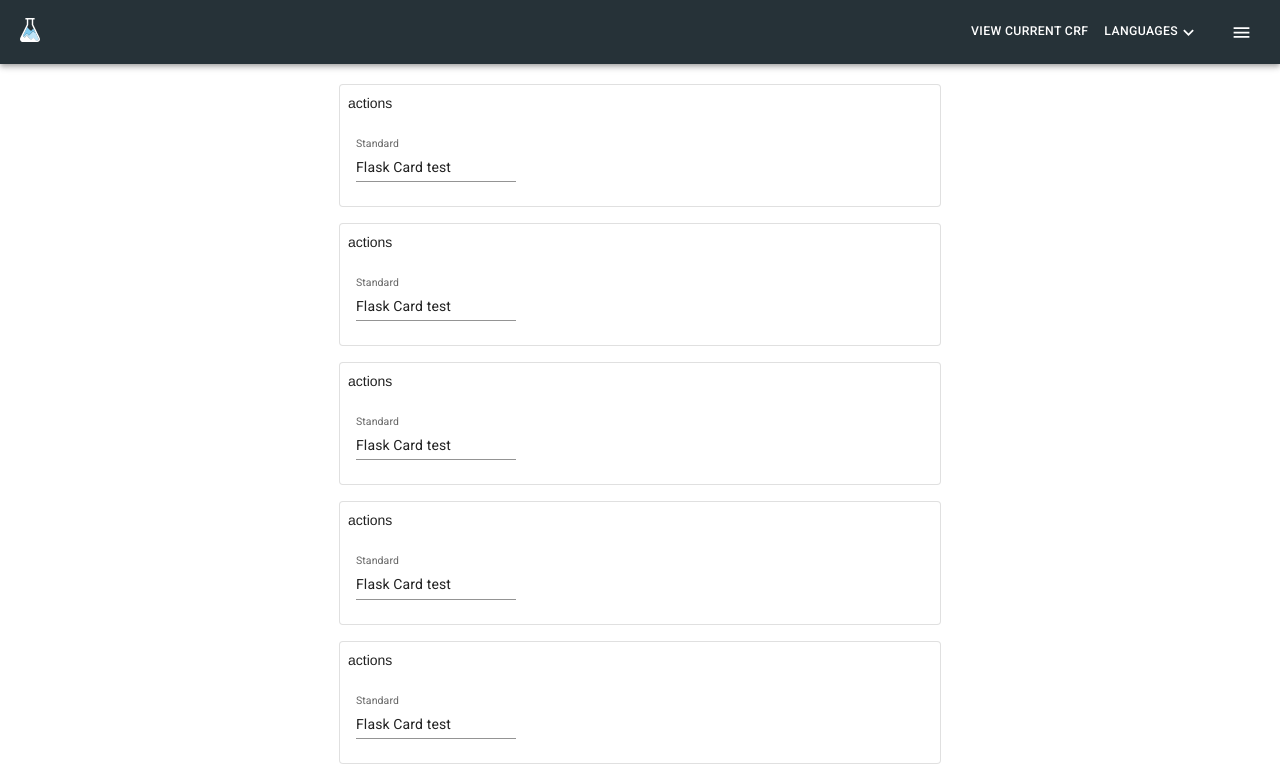
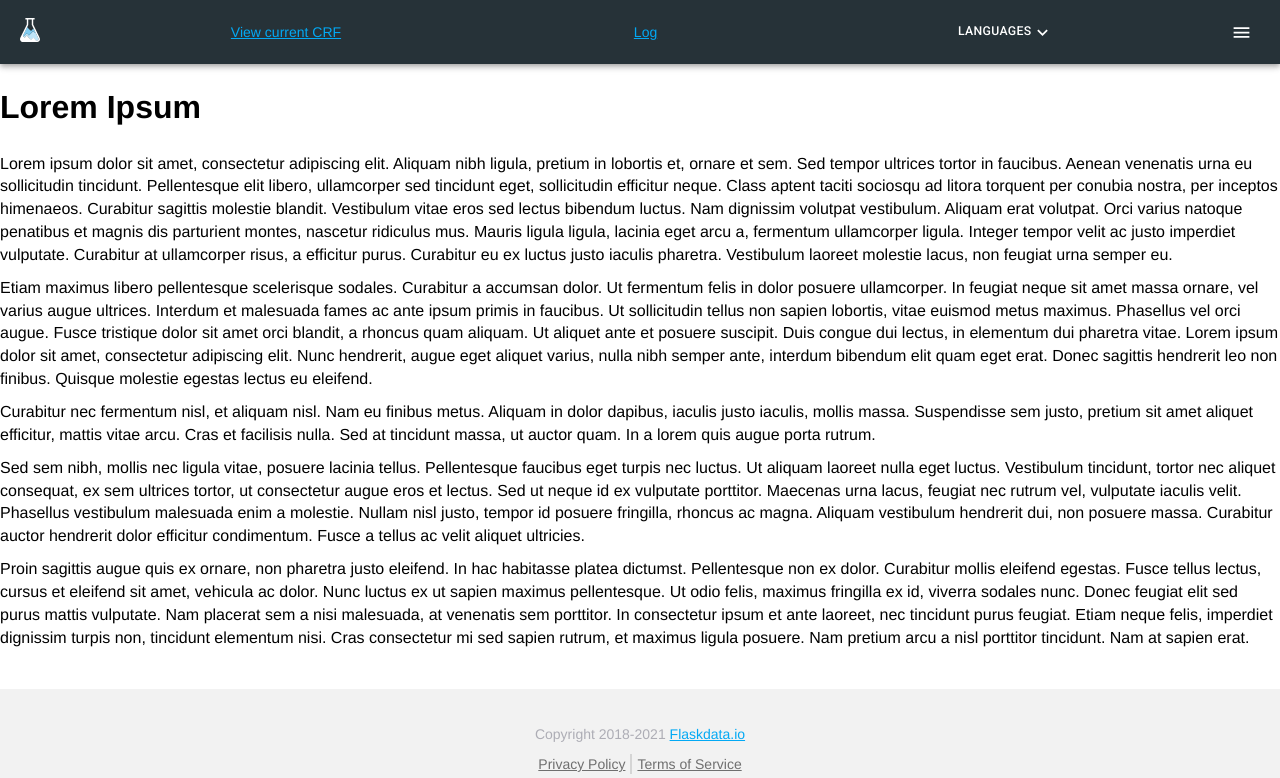
Before and after one commit to nakhaev/viever, a React (Create React App) app: page /log in a window 1280 px wide. Shown: the top 778 px of the page. Built offline with nearby package versions, Linux system fonts and the light colour scheme.

Commit message:
base routing was added

```diff
--- a/package.json
+++ b/package.json
@@ -15,6 +15,7 @@
     "react": "^17.0.2",
     "react-app-polyfill": "^2.0.0",
     "react-dom": "^17.0.2",
+    "react-router-dom": "^5.3.0",
     "react-scripts": "4.0.3",
     "web-vitals": "^1.0.1"
   },
--- a/src/App.js
+++ b/src/App.js
@@ -3,7 +3,10 @@ import '@fontsource/roboto/400.css';
 import '@fontsource/roboto/500.css';
 import '@fontsource/roboto/700.css';
 import './App.scss';
+import { Switch, Route } from 'react-router-dom';
 import Viewer from './pages/Viewer';
+import Log from './pages/Log'
+import IncorrectLink from './pages/IncorrectLink';
 
 function App() {
     let styles = ['App']
@@ -16,7 +19,11 @@ function App() {
 
     return (
         <div className={styles.join(' ')}>
-            <Viewer/>
+            <Switch>
+                <Route path={'/'} exact component={Viewer} />
+                <Route path={'/log'} exact component={Log} />
+                <Route component={IncorrectLink} />
+            </Switch>
         </div>
     );
 }
--- a/src/components/Header/Header.js
+++ b/src/components/Header/Header.js
@@ -9,6 +9,7 @@ import MenuIcon from '@mui/icons-material/Menu';
 import { Menu } from '@mui/material';
 import { MenuItem } from '@mui/material';
 import ExpandMoreIcon from '@mui/icons-material/ExpandMore';
+import { NavLink } from 'react-router-dom';
 import config from '../../config';
 
 export default function Header() {
@@ -23,13 +24,14 @@ export default function Header() {
 
     return(
         <Box sx={{ flexGrow: 1 }} id="header">
-            <AppBar position="static" style={{backgroundColor: '#263238'}}>
+            <AppBar position="static">
                 <a href={config.flaskUrl}>
                     <img alt="home" height="24px" src="/flask_white_icon.svg" id="logoImage"/>
                 </a>
 
                 <Toolbar id="navigation">
-                    <Button color="inherit"> View current CRF </Button>
+                    <NavLink to={'/'}> View current CRF </NavLink>
+                    <NavLink to={'/log'}> Log </NavLink>
 
                     <Button
                         id="basic-button"
--- a/src/components/Header/Header.scss
+++ b/src/components/Header/Header.scss
@@ -7,9 +7,13 @@
   }
   #navigation {
     flex-grow: 1;
-    justify-content: flex-end;
+    //justify-content: flex-end;
+    justify-content: space-around;
   }
   #logoImage {
     padding: 0 20px;
   }
+  AppBar {
+    background: #263238;
+  }
 }
--- a/src/index.js
+++ b/src/index.js
@@ -7,10 +7,13 @@ import ReactDOM from 'react-dom';
 import './index.scss';
 import App from './App';
 import reportWebVitals from './reportWebVitals';
+import { BrowserRouter } from 'react-router-dom';
 
 ReactDOM.render(
   <React.StrictMode>
-    <App />
+      <BrowserRouter>
+          <App />
+      </BrowserRouter>
   </React.StrictMode>,
   document.getElementById('root')
 );
--- /dev/null
+++ b/src/pages/IncorrectLink.js
@@ -0,0 +1,13 @@
+import React from 'react';
+
+import BaseLayout from '../components/BaseLayout';
+import Footer from '../components/Footer/Footer';
+
+
+export default function IncorrectLink() {
+    return (
+        <BaseLayout Header={null} Footer={Footer}>
+            <h1 style={{textAlign: 'center'}}>Incorrect link</h1>
+        </BaseLayout>
+    )
+}
--- /dev/null
+++ b/src/pages/Log.js
@@ -0,0 +1,15 @@
+import React from 'react';
+
+import BaseLayout from '../components/BaseLayout';
+import Header from '../components/Header/Header';
+import Footer from '../components/Footer/Footer';
+import LoremIpsum from '../components/LoremIpsum';
+
+
+export default function Log() {
+    return (
+        <BaseLayout Header={Header} Footer={Footer}>
+            <LoremIpsum fontSize={16}/>
+        </BaseLayout>
+    )
+}
```
Also changed, not shown: 2 other files (tests, documents, lock files or other folders).
